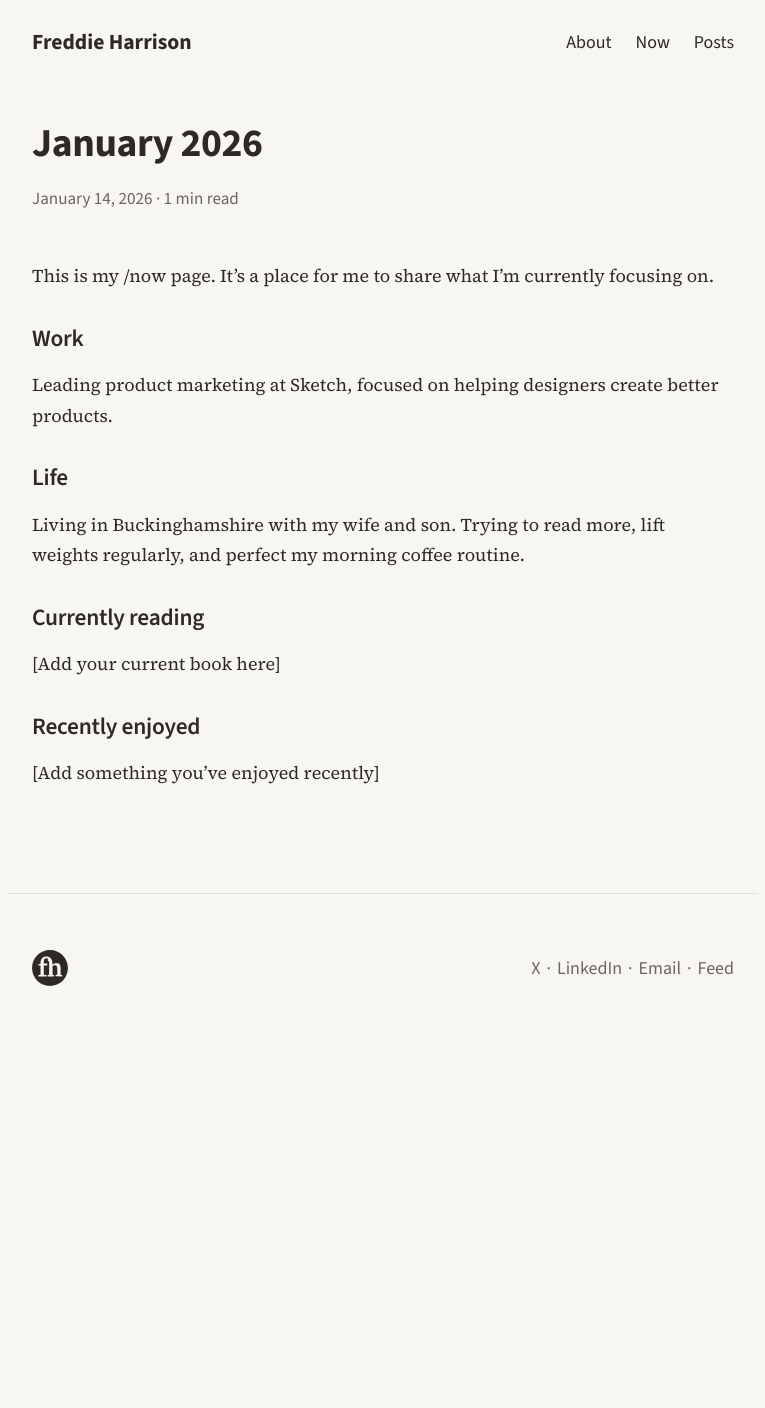
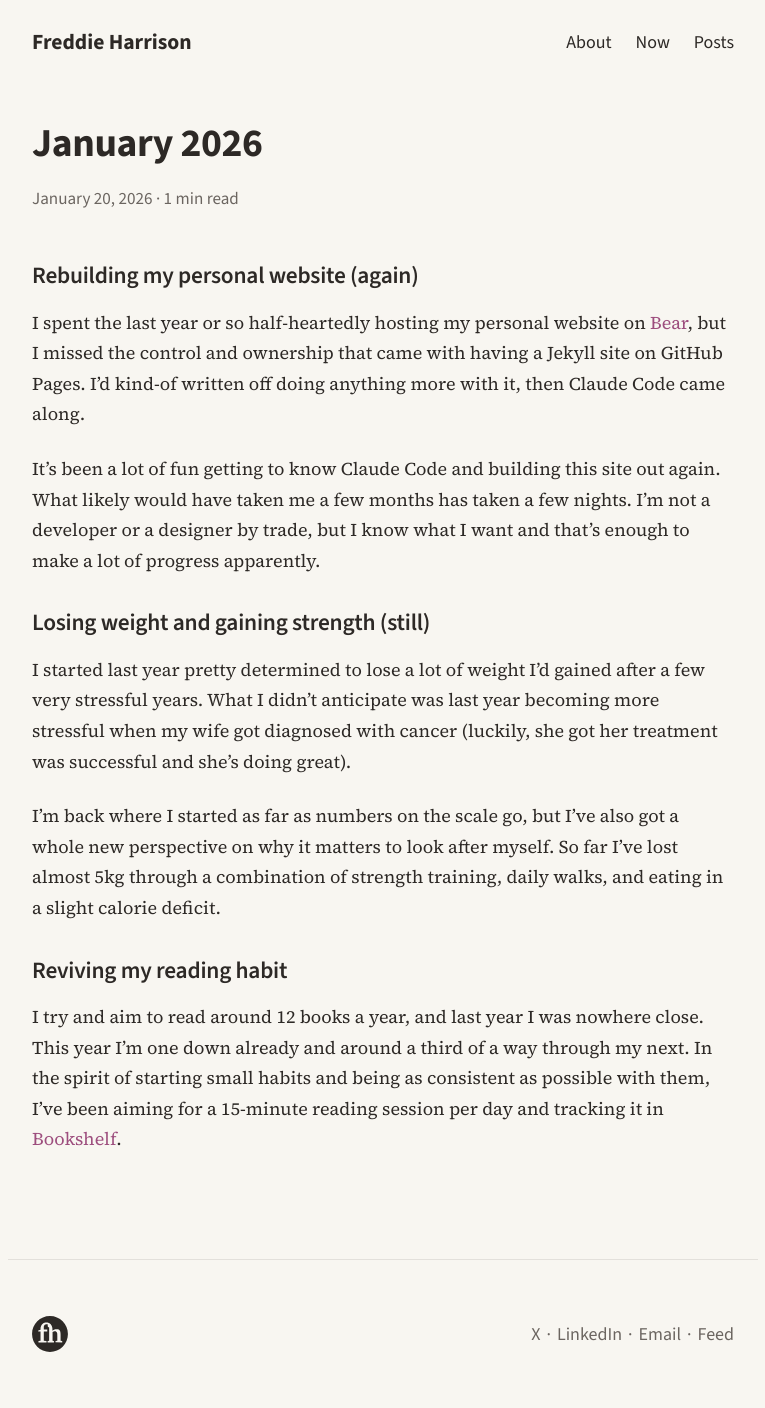
Before and after one commit to freddiewrites/freddiewrites.github.io, a Jekyll site: the page built from _posts/2026-01-20-january-2026.md, in a window 1280 px wide. Shown: the whole page, without its empty margins (257-1022 px from the left). Built offline with Jekyll 4.4.1, drawn with Linux system fonts in a browser that asks for light colours; before the commit the page ends 1042 px from its top, so only the background shows below that.

Commit message:
various content updates

```diff
--- a/_layouts/home.html
+++ b/_layouts/home.html
@@ -51,6 +51,6 @@ layout: default
       {% endif %}
     {% endfor %}
 
-    <a href="/posts/" class="all-posts-link">All Posts &rarr;</a>
+    <a href="/posts/" class="all-posts-link">All posts &rarr;</a>
   </section>
 </div>
--- a/_posts/2026-01-14-january-2026.md
+++ /dev/null
@@ -1,22 +0,0 @@
----
-layout: post
-tags: [now]
----
-
-This is my /now page. It's a place for me to share what I'm currently focusing on.
-
-### Work
-
-Leading product marketing at Sketch, focused on helping designers create better products.
-
-### Life
-
-Living in Buckinghamshire with my wife and son. Trying to read more, lift weights regularly, and perfect my morning coffee routine.
-
-### Currently reading
-
-[Add your current book here]
-
-### Recently enjoyed
-
-[Add something you've enjoyed recently]
--- /dev/null
+++ b/_posts/2026-01-20-january-2026.md
@@ -0,0 +1,20 @@
+---
+layout: post
+tags: [now]
+---
+
+### Rebuilding my personal website (again)
+
+I spent the last year or so half-heartedly hosting my personal website on [Bear](https://bearblog.dev/), but I missed the control and ownership that came with having a Jekyll site on GitHub Pages. I’d kind-of written off doing anything more with it, then Claude Code came along.
+
+It’s been a lot of fun getting to know Claude Code and building this site out again. What likely would have taken me a few months has taken a few nights. I’m not a developer or a designer by trade, but I know what I want and that’s enough to make a lot of progress apparently.
+
+### Losing weight and gaining strength (still)
+
+I started last year pretty determined to lose a lot of weight I’d gained after a few very stressful years. What I didn’t anticipate was last year becoming more stressful when my wife got diagnosed with cancer (luckily, she got her treatment was successful and she’s doing great).
+
+I’m back where I started as far as numbers on the scale go, but I’ve also got a whole new perspective on why it matters to look after myself. So far I’ve lost almost 5kg through a combination of strength training, daily walks, and eating in a slight calorie deficit.
+
+### Reviving my reading habit
+
+I try and aim to read around 12 books a year, and last year I was nowhere close. This year I’m one down already and around a third of a way through my next. In the spirit of starting small habits and being as consistent as possible with them, I’ve been aiming for a 15-minute reading session per day and tracking it in [Bookshelf](https://getbookshelf.com).
```
Also changed, not shown: other parts of _layouts/home.html (+1 -1 lines), _posts/2025-04-17-2024.md (added, +64 -0 lines), now.md (+1 -1 lines).
